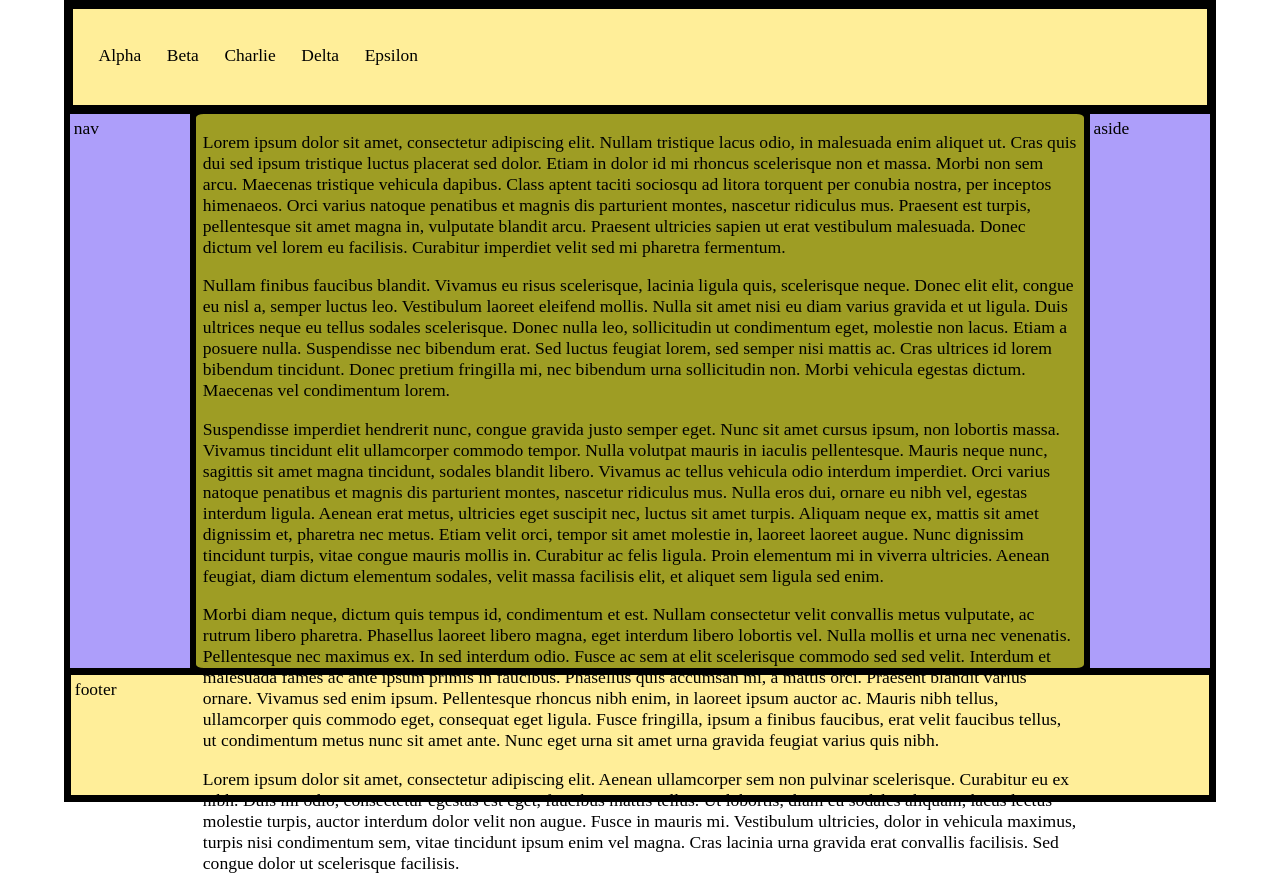
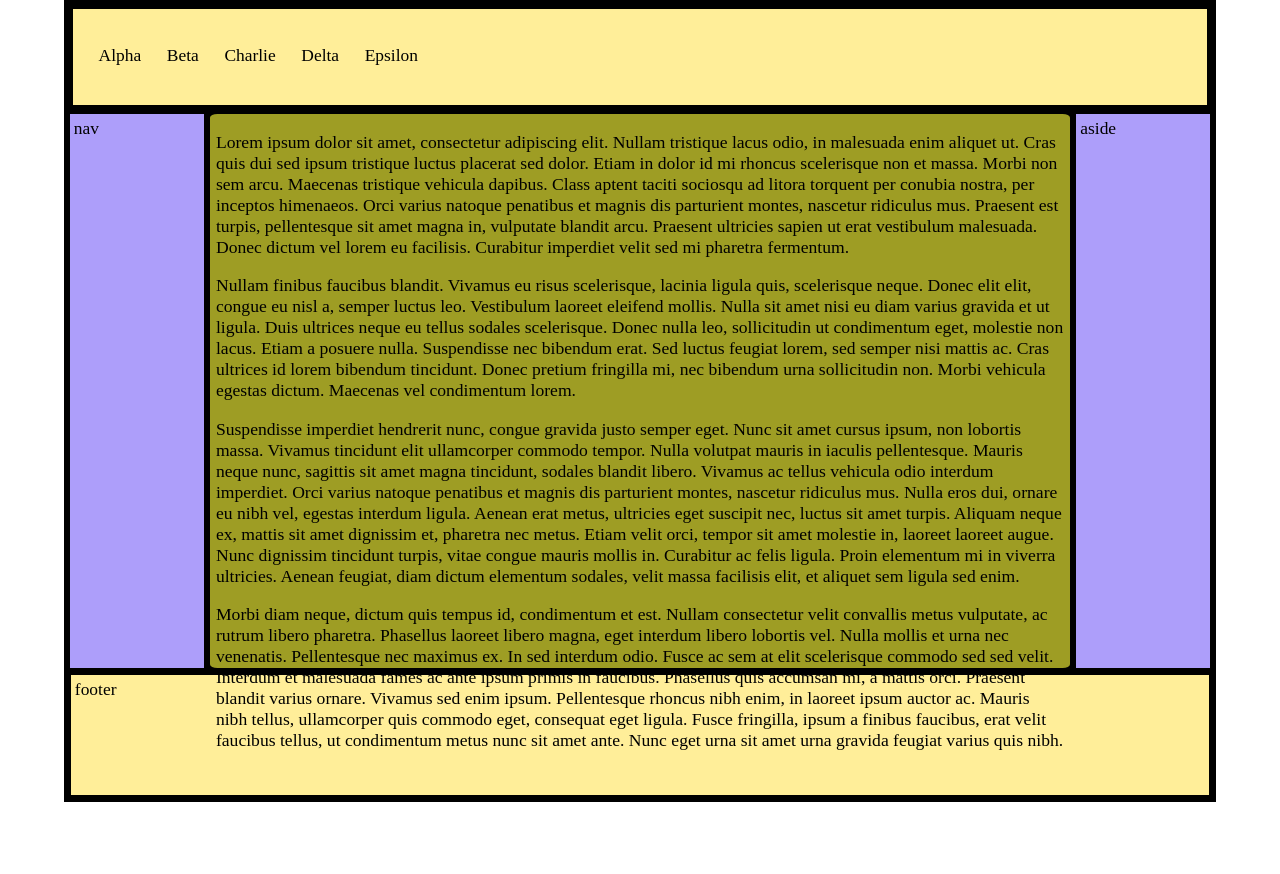
Before and after one commit to Phoenix314159/HTML-Assessment, a plain HTML site: page index.html in a window 1280 px wide. After the commit the page ends 810 px from the top, so only its background shows below. Drawn offline with Linux system fonts and the light colour scheme.

Commit message:
edited side bar margins

```diff
--- a/index.html
+++ b/index.html
@@ -73,16 +73,6 @@
                                                          ipsum a finibus faucibus, erat velit faucibus tellus, ut
                                                          condimentum metus nunc sit amet ante. Nunc eget urna sit amet
                                                          urna gravida feugiat varius quis nibh.</p></div>
-                              <div class="paragraphs"><p>Lorem ipsum dolor sit amet, consectetur adipiscing elit. Aenean
-                                                         ullamcorper sem non pulvinar scelerisque. Curabitur eu ex nibh.
-                                                         Duis mi odio, consectetur egestas est eget, faucibus mattis
-                                                         tellus. Ut lobortis, diam eu sodales aliquam, lacus lectus
-                                                         molestie turpis, auctor interdum dolor velit non augue. Fusce
-                                                         in mauris mi. Vestibulum ultricies, dolor in vehicula maximus,
-                                                         turpis nisi condimentum sem, vitae tincidunt ipsum enim vel
-                                                         magna. Cras lacinia urna gravida erat convallis facilisis. Sed
-                                                         congue dolor ut scelerisque facilisis.</p>
-                              </div>
                         </div>
                         <div class="sideBars"><p>aside</p></div>
                   </div>
--- a/indexStyle.css
+++ b/indexStyle.css
@@ -39,7 +39,7 @@ body{
 }
 .sideBars {
     background-color: #AD9EFA;
-    width: 70vw;
+    width: 80vw;
     border: solid black 3px;
     border-radius: 1.8%;
     font-size: 1.09em;
```
